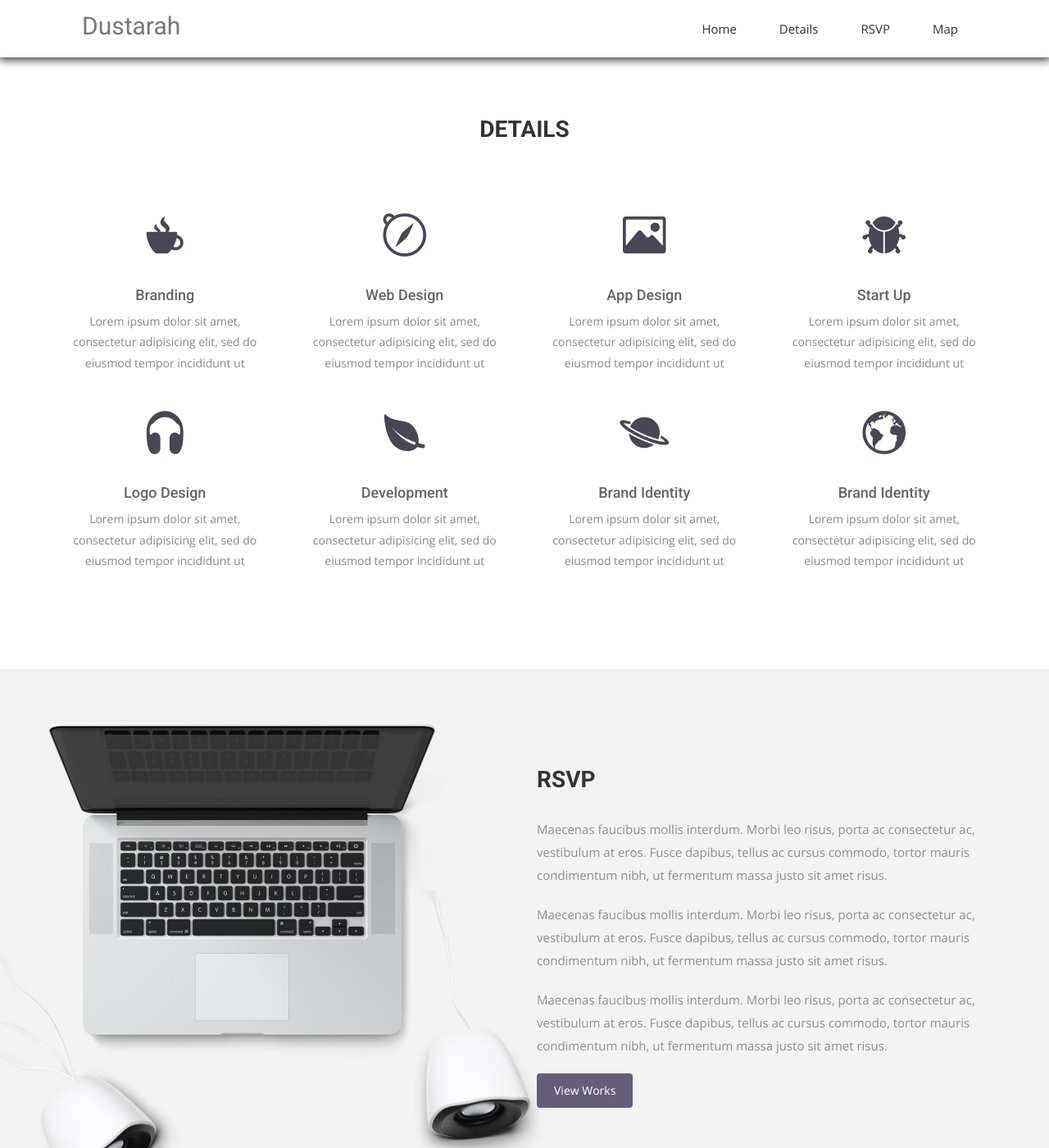
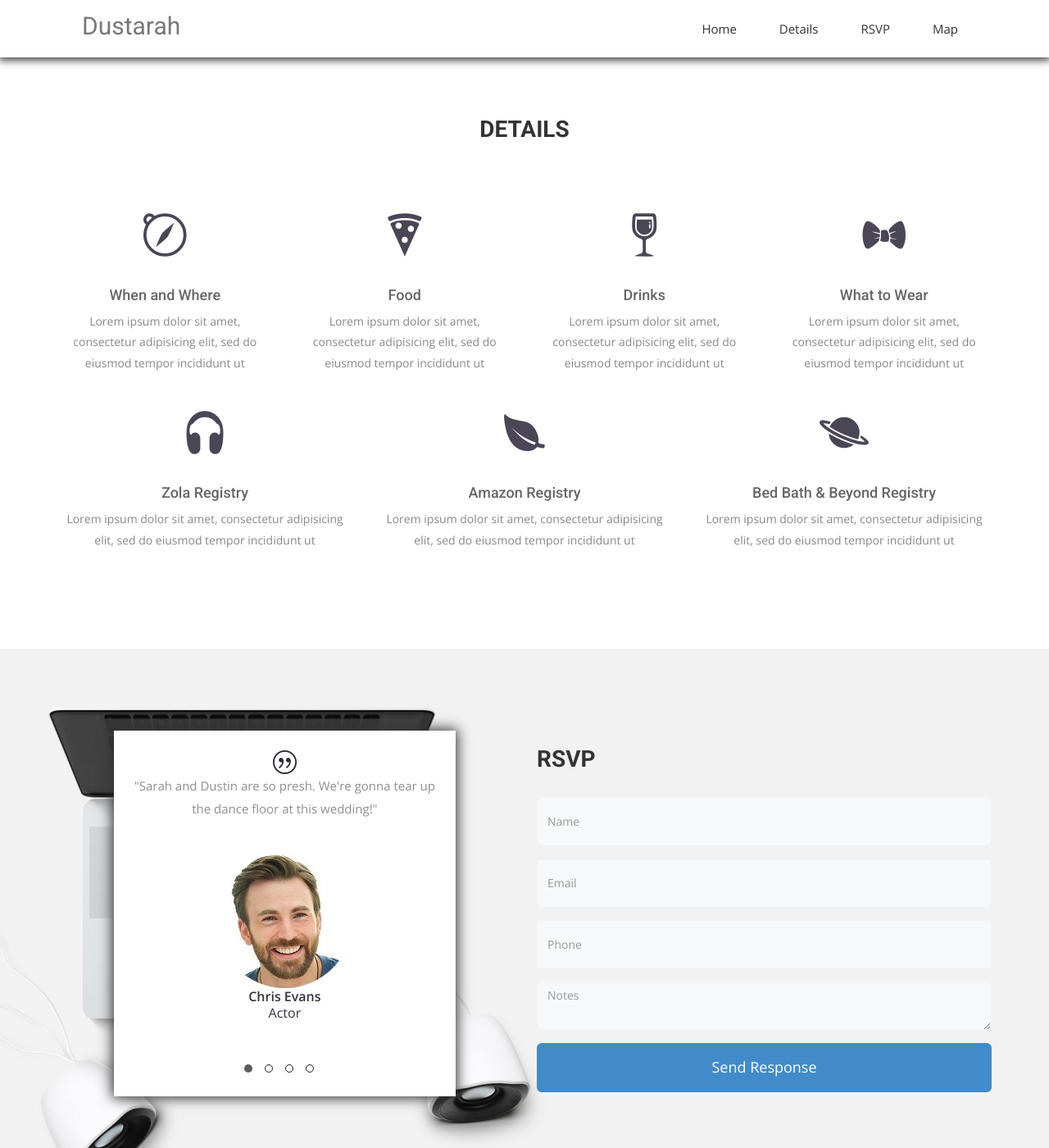
Before and after one commit to dustinpeerce/dustarah, a Jekyll site: the page built from index.html, in a window 1280 px wide and 1400 px high, scrolled down 732 px. Shown: the whole window at 82% size. Built offline with Jekyll 4.4.1, drawn with Linux system fonts in a browser that asks for light colours; nearby versions of some CDN libraries; some web fonts are replaced; some of the changed text lies outside the part shown.

Commit message:
Details and RSVP started

```diff
--- a/_includes/footer.html
+++ b/_includes/footer.html
@@ -2,13 +2,15 @@
 <footer>
   <div class="container">
     <div class="row">
-      <div class="col-md-6">
+      <div class="col-md-6 footer-contact">
         <h3>Dustin</h3>
-        <h4><a href="tel:12702681459">270-268-1459</a></h4>
+        <h4><i class="ion-ios-telephone"></i><a href="tel:12702681459">270-268-1459</a></h4>
+        <h4><i class="ion-ios-email"></i><a href="mailto:dustin@dustarah.com">dustin@dustarah.com</a></h4>
       </div>
-      <div class="col-md-6">
+      <div class="col-md-6 footer-contact">
         <h3>Sarah</h3>
-        <h4><a href="tel:15022641772">502-264-1772</a></h4>
+        <h4><i class="ion-ios-telephone"></i><a href="tel:15022641772">502-264-1772</a></h4>
+        <h4><i class="ion-ios-email"></i><a href="mailto:sarah@dustarah.com">sarah@dustarah.com</a></h4>
       </div>
     </div>
   </div>
--- a/_includes/header.html
+++ b/_includes/header.html
@@ -22,9 +22,9 @@
             <div class="collapse navbar-collapse" id="bs-example-navbar-collapse-1">
               <ul class="nav navbar-nav navbar-right">
                 <li><a href="{{ site.baseurl }}/#"><span>Home</span></a></li>
-                <li><a href="{{ site.baseurl }}/#"><span>Details</span></a></li>
-                <li><a href="{{ site.baseurl }}/#"><span>RSVP</span></a></li>
-                <li><a href="{{ site.baseurl }}/#"><span>Map</span></a></li>
+                <li><a href="{{ site.baseurl }}/#details"><span>Details</span></a></li>
+                <li><a href="{{ site.baseurl }}/#rsvp"><span>RSVP</span></a></li>
+                <li><a href="{{ site.baseurl }}/#map-section"><span>Map</span></a></li>
               </ul>
             </div><!-- /.navbar-collapse -->
           </div><!-- /.container-fluid -->
--- a/css/airspace.css
+++ b/css/airspace.css
@@ -191,30 +191,30 @@ font header .navbar-default .navbar-nav li a:hover {
   margin-bottom: 0px;
 }
 #map-section #map {
-  height:600px;
+  height:400px;
   width:100%;
 }
 
 /*--
 	service Start
 --*/
-#service {
+#details {
   text-align: center;
   padding: 90px 0;
 }
-#service .service-item {
+#details .service-item {
   padding-bottom: 30px;
 }
-#service .service-item i {
+#details .service-item i {
   font-size: 60px;
   color: #4A4656;
 }
-#service .service-item h4 {
+#details .service-item h4 {
   padding-top: 20px;
   margin: 0;
   color: #666;
 }
-#service .service-item p {
+#details .service-item p {
   color: #888;
   padding-top: 10px;
   margin: 0;
@@ -266,7 +266,7 @@ font header .navbar-default .navbar-nav li a:hover {
 /*--
 	Feature Start
 --*/
-#feature {
+#rsvp {
   background: url("../img/featue-bg.jpg");
   background-position: 50% 94px;
   width: 100%;
@@ -288,16 +288,16 @@ font header .navbar-default .navbar-nav li a:hover {
   backface-visibility: hidden;
   padding: 100px 0;
 }
-#feature h2 {
+#rsvp h2 {
   font-size: 28px;
   font-weight: 600;
   margin-bottom: 30px;
 }
-#feature p {
+#rsvp p {
   color: #8d8f92;
   margin-bottom: 20px;
 }
-#feature .btn-view-works {
+#rsvp .btn-view-works {
   background: #655E7A;
   color: #fff;
   padding: 10px 20px;
@@ -305,65 +305,66 @@ font header .navbar-default .navbar-nav li a:hover {
 /*--
 	content Start
 --*/
-#testimonial {
+#rsvp {
   padding: 100px 0;
 }
-#testimonial .block h2 {
+#rsvp .block h2 {
   line-height: 27px;
   color: #5C5C5C;
   padding-top: 110px;
 }
-#testimonial .block p {
+#rsvp .block p {
   padding-top: 50px;
   color: #7B7B7B;
 }
-#testimonial .counter-box li {
+#rsvp .counter-box li {
   width: 50%;
   float: left;
   text-align: center;
   margin: 30px 0 30px;
 }
-#testimonial .counter-box li i {
+#rsvp .counter-box li i {
   font-size: 35px;
 }
-#testimonial .counter-box li h4 {
+#rsvp .counter-box li h4 {
   font-size: 30px;
   font-weight: bold;
 }
-#testimonial .counter-box li span {
+#rsvp .counter-box li span {
   color: #555;
 }
-#testimonial .testimonial-carousel {
+#rsvp .testimonial-carousel {
   text-align: center;
   width: 75%;
-  border: 1px solid #DEDEDE;
+  background: #fff;
+  box-shadow: 0px 0px 15px 2px;
   padding: 24px;
   margin: 0 auto;
 }
-#testimonial .testimonial-carousel img {
+#rsvp .testimonial-carousel img {
   padding-bottom: 0;
 }
-#testimonial .testimonial-carousel p {
+#rsvp .testimonial-carousel p {
   line-height: 28px;
   font-weight: 300;
   padding-bottom: 20px;
 }
-#testimonial .testimonial-carousel .user img {
+#rsvp .testimonial-carousel .user img {
   padding-bottom: 0px;
   border-radius: 500px;
 }
-#testimonial .testimonial-carousel .user p {
+#rsvp .testimonial-carousel .user p {
   padding-bottom: 0;
   font-size: 16px;
   line-height: 20px;
   color: #353241;
 }
-#testimonial .testimonial-carousel .user p span {
+#rsvp .testimonial-carousel .user p span {
   display: block;
   color: #353241;
   font-weight: 600;
 }
-#testimonial .testimonial-carousel .owl-carousel .owl-pagination div {
+#rsvp .testimonial-carousel .owl-carousel .owl-pagination div {
   border: 1px solid #1D1D1D;
   border-radius: 500px;
   display: inline-block;
@@ -371,7 +372,7 @@ font header .navbar-default .navbar-nav li a:hover {
   margin-right: 15px;
   width: 10px;
 }
-#testimonial .testimonial-carousel .owl-carousel .owl-pagination div.active {
+#rsvp .testimonial-carousel .owl-carousel .owl-pagination div.active {
   background: #5C5C5C;
   font-size: 30px;
   display: inline-block;
@@ -683,38 +684,30 @@ font header .navbar-default .navbar-nav li a:hover {
   word-spacing: 3px;
 }
 /*--
-	contact-form Start
+	rsvp-form Start
 --*/
-#contact-form {
-  padding-top: 70px;
-  padding-bottom: 35px;
-}
-#contact-form .block form .form-group {
+
+#rsvp .block form .form-group {
   padding-bottom: 15px;
   margin: 0px;
 }
-#contact-form .block form .form-group .form-control {
+#rsvp .block form .form-group .form-control {
   background: #F6F8FA;
   height: 60px;
   border: 1px solid #EEF2F6;
   box-shadow: none;
   width: 100%;
 }
-#contact-form .block form .form-group-2 {
-  padding-bottom: 15px;
-  margin: 0px;
-}
-#contact-form .block form .form-group-2 textarea {
+#rsvp .block form .form-group textarea {
   background: #F6F8FA;
   height: 135px;
   border: 1px solid #EEF2F6;
   box-shadow: none;
   width: 100%;
 }
-#contact-form .block button {
+#rsvp .block button {
   width: 100%;
   height: 60px;
-  background: #47424C;
   border: none;
   color: #fff;
   font-family: 'Open Sans', sans-serif;
@@ -812,8 +805,7 @@ font header .navbar-default .navbar-nav li a:hover {
 footer {
   background: #F5F5F5;
   text-align: center;
-  padding-top: 48px;
-  padding-bottom: 55px;
+  padding-bottom: 40px;
 }
 footer p {
   font-size: 13px;
@@ -841,3 +833,9 @@ footer .footer-manu ul li a {
 footer .footer-manu ul li a:hover {
   color: #000;
 }
+footer .footer-contact {
+  padding-top: 30px;
+}
+footer .footer-contact i {
+  padding: 0 10px 0 0;
+}
--- a/css/owl.carousel.css
+++ b/css/owl.carousel.css
@@ -55,7 +55,7 @@
 
 /* mouse grab icon */
 .grabbing {
-    cursor:url(grabbing.png) 8 8, move;
+    cursor:url(../img/grabbing.png) 8 8, move;
 }
 
 /* fix */
--- a/index.html
+++ b/index.html
@@ -19,7 +19,7 @@ permalink: /
 </section>
 
 <!-- Service Start -->
-<section id="service">
+<section id="details">
   <div class="container">
     <div class="row">
       <div class="section-title">
@@ -29,123 +29,67 @@ permalink: /
     <div class="row ">
       <div class="col-sm-6 col-md-3">
         <div class="service-item">
-          <i class="icon ion-coffee"></i>
-          <h4>Branding</h4>
+          <i class="ion-compass"></i>
+          <h4>When and Where</h4>
           <p>Lorem ipsum dolor sit amet, consectetur adipisicing elit, sed do eiusmod tempor incididunt ut </p>
         </div>
       </div>
       <div class="col-sm-6 col-md-3">
         <div class="service-item">
-          <i class="ion-compass"></i>
-          <h4>Web Design</h4>
+          <i class="ion-pizza"></i>
+          <h4>Food</h4>
           <p>Lorem ipsum dolor sit amet, consectetur adipisicing elit, sed do eiusmod tempor incididunt ut </p>
         </div>
       </div>
       <div class="col-sm-6 col-md-3">
         <div class="service-item">
-          <i class="ion-image"></i>
-          <h4>App Design</h4>
+          <i class="icon ion-wineglass"></i>
+          <h4>Drinks</h4>
           <p>Lorem ipsum dolor sit amet, consectetur adipisicing elit, sed do eiusmod tempor incididunt ut </p>
         </div>
       </div>
       <div class="col-sm-6 col-md-3">
         <div class="service-item">
-          <i class="ion-bug"></i>
-          <h4>Start Up</h4>
+          <i class="ion-bowtie"></i>
+          <h4>What to Wear</h4>
           <p>Lorem ipsum dolor sit amet, consectetur adipisicing elit, sed do eiusmod tempor incididunt ut </p>
         </div>
       </div>
-      <div class="col-sm-6 col-md-3">
+      <div class="col-sm-6 col-md-4">
         <div class="service-item">
           <i class="ion-headphone"></i>
-          <h4>Logo Design</h4>
+          <h4>Zola Registry</h4>
           <p>Lorem ipsum dolor sit amet, consectetur adipisicing elit, sed do eiusmod tempor incididunt ut </p>
         </div>
       </div>
-      <div class="col-sm-6 col-md-3">
+      <div class="col-sm-6 col-md-4">
         <div class="service-item">
           <i class="ion-leaf"></i>
-          <h4>Development</h4>
+          <h4>Amazon Registry</h4>
           <p>Lorem ipsum dolor sit amet, consectetur adipisicing elit, sed do eiusmod tempor incididunt ut </p>
         </div>
       </div>
-      <div class="col-sm-6 col-md-3">
+      <div class="col-sm-6 col-md-4">
         <div class="service-item">
           <i class="ion-planet"></i>
-          <h4>Brand Identity</h4>
+          <h4>Bed Bath & Beyond Registry</h4>
           <p>Lorem ipsum dolor sit amet, consectetur adipisicing elit, sed do eiusmod tempor incididunt ut </p>
         </div>
       </div>
-      <div class="col-sm-6 col-md-3">
-        <div class="service-item">
-          <i class="ion-earth"></i>
-          <h4>Brand Identity</h4>
-          <p>Lorem ipsum dolor sit amet, consectetur adipisicing elit, sed do eiusmod tempor incididunt ut </p>
-        </div>
-      </div>
+
     </div>
   </div>
 </section>
 
-<section id="feature">
+<section id="rsvp">
   <div class="container">
     <div class="row">
-      <div class="col-md-6 col-md-offset-6">
-        <h2>RSVP</h2>
-        <p>Maecenas faucibus mollis interdum. Morbi leo risus, porta ac consectetur ac, vestibulum at eros. Fusce dapibus, tellus ac cursus commodo, tortor mauris condimentum nibh, ut fermentum massa justo sit amet risus.</p>
-        <p>Maecenas faucibus mollis interdum. Morbi leo risus, porta ac consectetur ac, vestibulum at eros. Fusce dapibus, tellus ac cursus commodo, tortor mauris condimentum nibh, ut fermentum massa justo sit amet risus.</p>
-        <p>Maecenas faucibus mollis interdum. Morbi leo risus, porta ac consectetur ac, vestibulum at eros. Fusce dapibus, tellus ac cursus commodo, tortor mauris condimentum nibh, ut fermentum massa justo sit amet risus.</p>
-        <a href="#" class="btn btn-view-works">View Works</a>
-      </div>
-    </div>
-  </div>
-</section>
-
-<!-- Content Start -->
-<section id="testimonial">
-  <div class="container">
-    <div class="row">
-      <div class="col-md-6">
-        <div class="block">
-          <ul class="counter-box clearfix">
-            <li>
-              <div class="block">
-                <i class="ion-ios-chatboxes-outline"></i>
-                <h4 class="counter">20000</h4>
-                <span>Cups Of Coffee</span>
-              </div>
-            </li>
-            <li>
-              <div class="block">
-                <i class="ion-ios-glasses-outline"></i>
-                <h4 class="counter">20000</h4>
-                <span>Cups Of Coffee</span>
-              </div>
-            </li>
-            <li>
-              <div class="block">
-                <i class="ion-ios-compose-outline"></i>
-                <h4 class="counter">20000</h4>
-                <span>Cups Of Coffee</span>
-              </div>
-            </li>
-            <li>
-              <div class="block">
-                <i class="ion-ios-timer-outline"></i>
-                <h4 class="counter">20000</h4>
-                <span>Cups Of Coffee</span>
-              </div>
-            </li>
-
-          </ul>
-        </div>
-      </div>
       <div class="col-md-6">
         <div class="testimonial-carousel">
           <div id="testimonial-slider" class="owl-carousel">
             <div>
                 <img src="img/cotation.png" alt="IMG">
-                <p>"Dustin and Sarah are so presh. We're gonna tear up the dance floor at this wedding!"</p>
+                <p>"Sarah and Dustin are so presh. We're gonna tear up the dance floor at this wedding!"</p>
                 <div class="user">
                   <img src="img/chris-evans.jpg" alt="Pepole">
                   <p><span>Chris Evans</span> Actor</p>
@@ -153,7 +97,7 @@ permalink: /
             </div>
             <div>
               <img src="img/cotation.png" alt="IMG">
-                <p>"People often ask me if Ron and Hermione were inspired by Sarah and Dustin. They are absolutely correct."</p>
+                <p>"People often ask me if Hermione and Ron were inspired by Sarah and Dustin. They are absolutely correct."</p>
                 <div class="user">
                   <img src="img/jk-rowling.jpg" alt="Pepole">
                   <p><span>J.K. Rowling</span> Wizard Historian</p>
@@ -178,6 +122,37 @@ permalink: /
           </div>
         </div>
       </div>
+      <div class="col-md-6">
+        <h2>RSVP</h2>
+
+        <!-- rsvp form start -->
+        <div class="block">
+          <form>
+            <div class="form-group">
+              <input id="name" type="text" class="form-control" placeholder="Name">
+            </div>
+            <div class="form-group">
+              <input id="email" type="email" class="form-control" placeholder="Email">
+            </div>
+            <div class="form-group">
+              <input id="phone" type="text" class="form-control" placeholder="Phone">
+            </div>
+            <div class="form-group">
+              <textarea id="notes" class="form-control" cols="30" rows="5" placeholder="Notes"></textarea>
+            </div>
+            <button class="btn btn-primary btn-lg" type="submit">Send Response</button>
+          </form>
+        </div>
+      </div>
+    </div>
+  </div>
+</section>
+
+<!-- Content Start -->
+<section id="quote">
+  <div class="container">
+    <div class="row">
+
     </div>
   </div>
 </section>
--- a/js/main.js
+++ b/js/main.js
@@ -33,6 +33,7 @@ $(document).ready(function(){
         var uluru = {lat: 36.995483, lng: -86.437271};
         var map = new google.maps.Map(document.getElementById('map'), {
           zoom: 15,
+          scrollwheel: false,
           center: uluru
         });
         var marker = new google.maps.Marker({
```
Also changed, not shown: img/grabbing.png (added).
